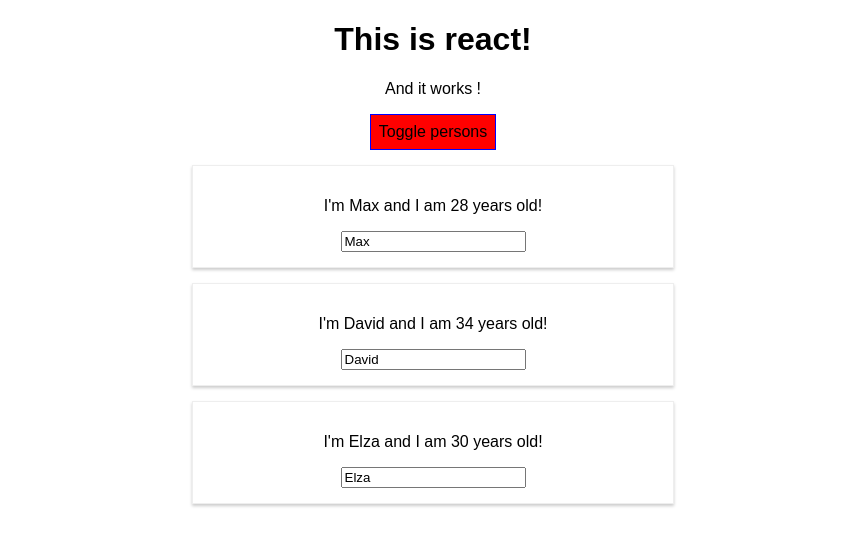
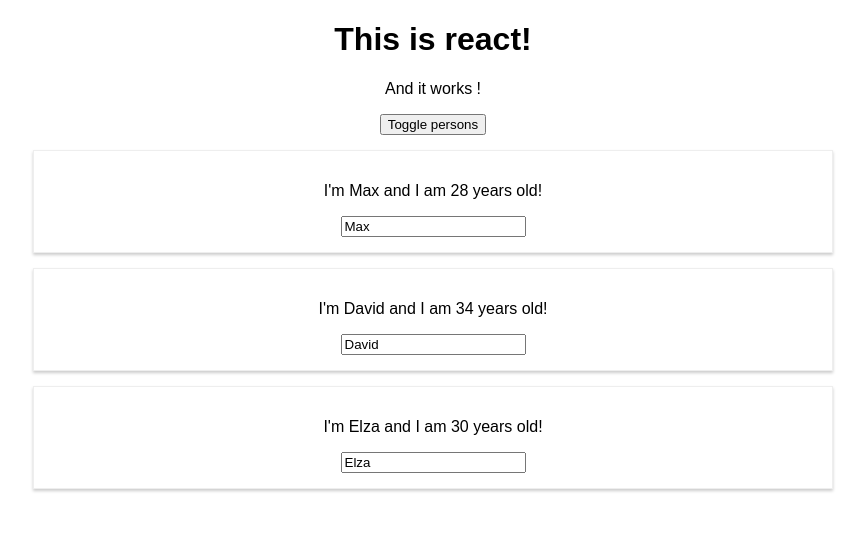
Before and after one commit to davidthurion/react-complete-guide, a React (Create React App) app: page / in a window 1280 px wide. Both pictures are taken after a click on the button "Toggle persons". Shown: the top 546 px of the page, without its empty margins (207-1072 px from the left). Built offline with nearby package versions, Linux system fonts and the light colour scheme.

Commit message:
refactor: remove radium everywhere

```diff
--- a/src/App.js
+++ b/src/App.js
@@ -1,6 +1,5 @@
 import React, { Component } from "react";
 import "./App.css";
-import Radium, { StyleRoot } from "radium";
 import Person from "./Person/Person";
 
 class App extends Component {
@@ -63,18 +62,6 @@ class App extends Component {
   };
 
   render() {
-    const style = {
-      backgroundColor: "green",
-      font: "inherit",
-      border: "1px solid blue",
-      padding: "8px",
-      cursor: "pointer",
-      ":hover": {
-        backgroundColor: "lightgreen",
-        color: "black"
-      }
-    };
-
     let persons = null;
     if (this.state.showPersons) {
       persons = (
@@ -92,12 +79,6 @@ class App extends Component {
           })}
         </div>
       );
-
-      style.backgroundColor = "red";
-      style[":hover"] = {
-        backgroundColor: "salmon",
-        color: "black"
-      };
     }
 
     let classes = [];
@@ -109,18 +90,14 @@ class App extends Component {
     }
 
     return (
-      <StyleRoot>
-        <div className="App">
-          <h1>This is react!</h1>
-          <p className={classes.join(" ")}>And it works !</p>
-          <button style={style} onClick={this.togglePersonsHandler}>
-            Toggle persons
-          </button>
-          {persons}
-        </div>
-      </StyleRoot>
+      <div className="App">
+        <h1>This is react!</h1>
+        <p className={classes.join(" ")}>And it works !</p>
+        <button onClick={this.togglePersonsHandler}>Toggle persons</button>
+        {persons}
+      </div>
     );
   }
 }
 
-export default Radium(App);
+export default App;
--- a/src/Person/Person.js
+++ b/src/Person/Person.js
@@ -1,16 +1,10 @@
 import React from "react";
-import Radium from "radium";
 
 import "./Person.css";
 
 const person = props => {
-  const style = {
-    "@media(min-width: 500px)": {
-      width: "450px"
-    }
-  };
   return (
-    <div className="Person" style={style}>
+    <div className="Person">
       <p onClick={props.click}>
         I'm {props.name} and I am {props.age} year
         {props.age > 1 && "s"} old!
@@ -21,4 +15,4 @@ const person = props => {
   );
 };
 
-export default Radium(person);
+export default person;
```
